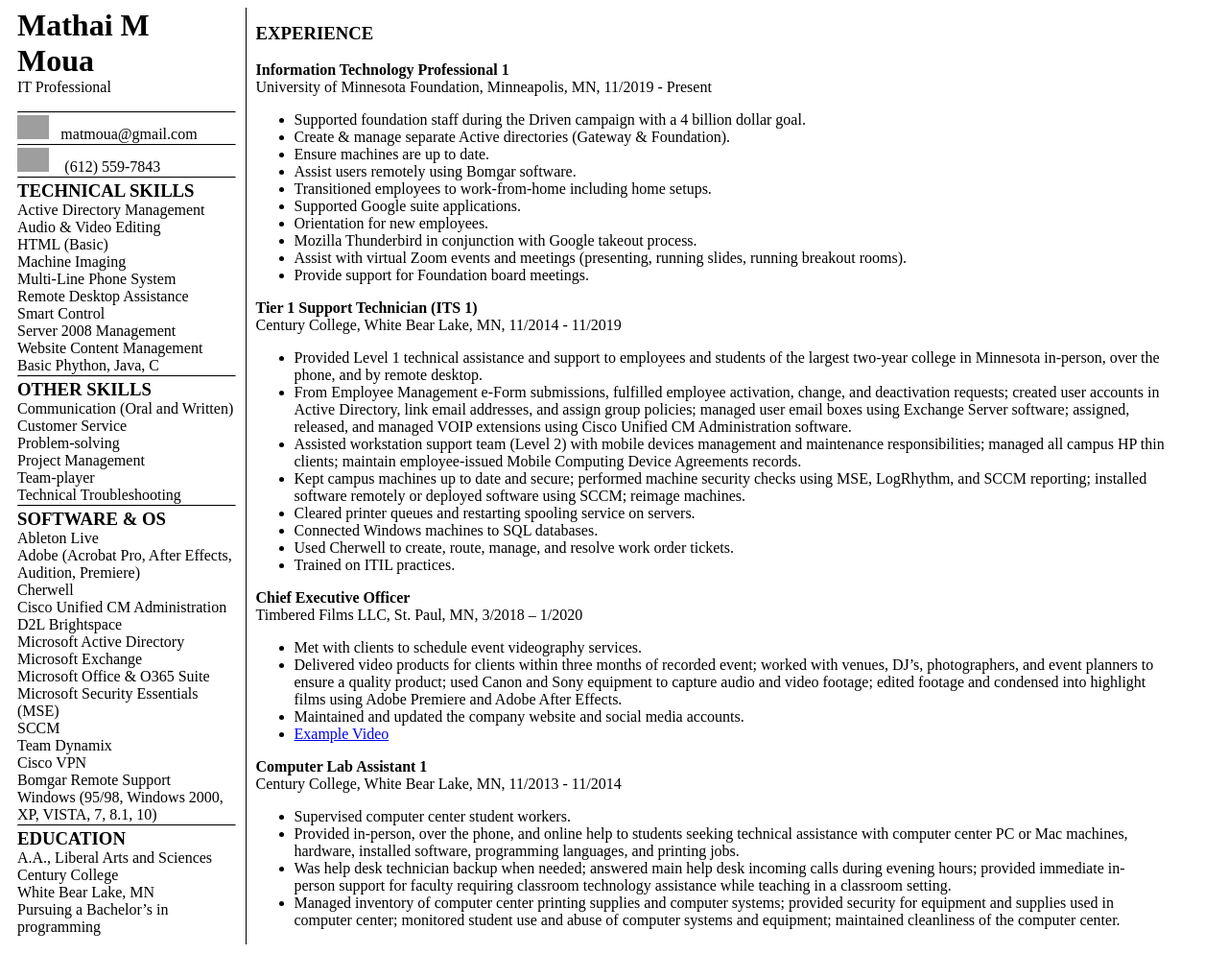
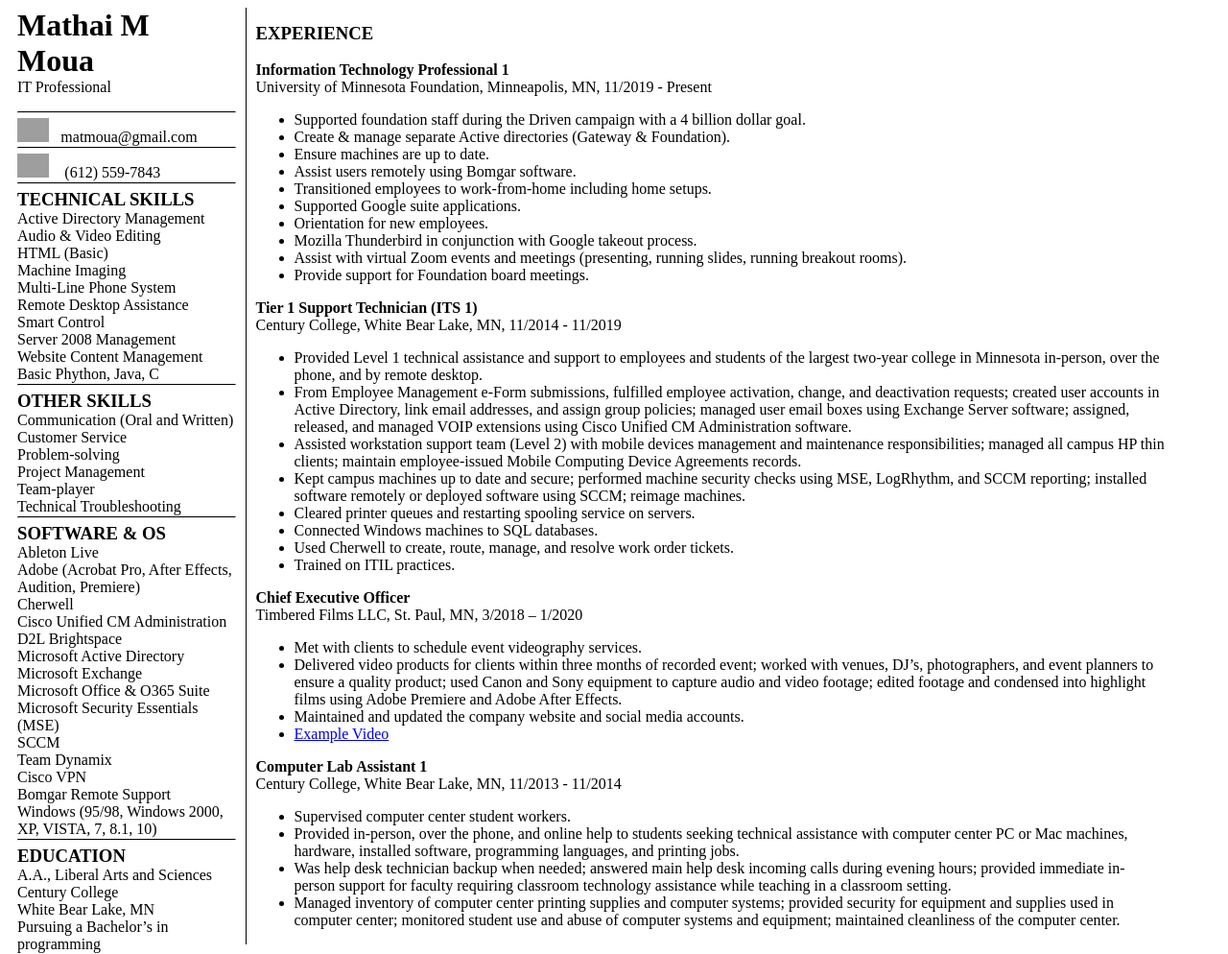
Before and after one commit to mathaimoua/mathaimoua.github.io, a plain HTML site: page index.html in a window 1280 px wide. Shown: the whole page at 96% size. Drawn offline with Linux system fonts and the light colour scheme; grey boxes are pictures that could not be loaded.

Commit message:
Update style.css

```diff
--- a/style.css
+++ b/style.css
@@ -14,7 +14,7 @@
 }
 
 hr{
-  margin-bottom: 2px;
+  margin-bottom: 5px;
   margin-top: 1px;
   border-top: 1px solid #000000;
 }
```
